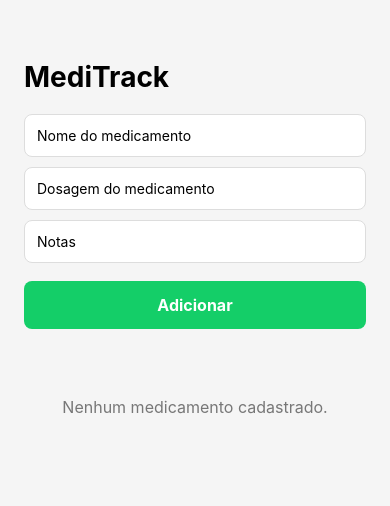
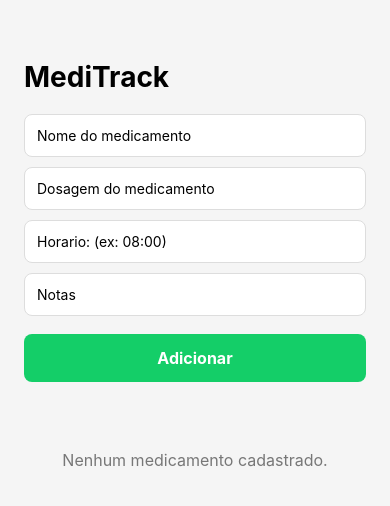
Before and after one commit to MiguelMonteiroo/medminder, a React Native app: screen / in a window 390 px wide. Shown: the top 506 px of the page. Built offline with nearby package versions, Linux system fonts and the light colour scheme.

Commit message:
feat:  time field and fields validation

```diff
--- a/src/components/MedicationCard.tsx
+++ b/src/components/MedicationCard.tsx
@@ -1,8 +1,9 @@
-import { View, Text, Pressable, StyleSheet } from 'react-native'
+import { View, Text, Pressable, StyleSheet } from "react-native"
 
 type Props = {
     name: string;
     dosage: string;
+    time: string;
     notes?: string;
     onDelete: () => void;
 }
@@ -20,6 +21,10 @@ const styles = StyleSheet.create({
         fontWeight: "bold",
     },
     dosage: {
+        color: "#555",
+        marginTop: 4,
+    },
+    time: {
         color: "#555",
         marginTop: 4,
     },
@@ -42,12 +47,13 @@ const styles = StyleSheet.create({
     }
 })
 
-export function MedicationCard({name, dosage, notes, onDelete} : Props){
+export function MedicationCard({name, dosage, time, notes, onDelete} : Props){
     return(
         <View style={styles.card}>
             <Text style={styles.name}>{name}</Text>
-            <Text style={styles.dosage}>{dosage}</Text>
-            {notes ? <Text style={styles.notes}>{notes}</Text> : null}
+            <Text style={styles.dosage}>Dosagem: {dosage}</Text>
+            <Text style={styles.time}>Horario: {time}</Text>
+            {notes ? <Text style={styles.notes}>Notas: {notes}</Text> : null}
 
             <Pressable style={styles.deleteButton} onPress={onDelete}>
                 <Text style={styles.deleteButtonText}>Remover</Text>
--- a/src/screens/HomeScreen.tsx
+++ b/src/screens/HomeScreen.tsx
@@ -1,31 +1,73 @@
-import { View, Text, TextInput, Pressable, StyleSheet, ScrollView} from "react-native";
+import {
+  View,
+  Text,
+  TextInput,
+  Pressable,
+  StyleSheet,
+  FlatList,
+} from "react-native";
 import { useState } from "react";
 import { MedicationCard } from "../components/MedicationCard";
 import { Medication } from "../types/Medication";
 
+const timeRegex = /^([01]\d|2[0-3]):[0-5]\d$/;
+
 export function HomeScreen() {
   const [medications, setMedications] = useState<Medication[]>([]);
-
   const [name, setName] = useState("");
   const [dosage, setDosage] = useState("");
+  const [time, setTime] = useState("");
   const [notes, setNotes] = useState("");
+  const [error, setError] = useState("");
 
   function addMedication() {
-    if (!name.trim()) return;
+    if (!name.trim()){
+      setError("Informe o nome do medicamento.");
+      return;
+    }
+
+    if (!time.trim()) {
+      setError("Informe o horario do medicamento.");
+      return;
+    }
+
+     if (!timeRegex.test(time.trim())){
+      setError("Informe o horario no formato 08:00.");
+      return;
+    }
+
+
+    setError("");
 
     setMedications([
       ...medications,
       {
         id: Date.now().toString(),
-        name: name,
-        dosage: dosage || "Sem dosagem",
-        notes: notes,
+        name: name.trim(),
+        dosage: dosage.trim() || "Sem dosagem",
+        time: time.trim(),
+        notes: notes.trim(),
       },
     ]);
 
     setName("");
     setDosage("");
+    setTime("");
     setNotes("");
+  }
+
+  function handleNameChange(text: string){
+    setName(text);
+    if(error){
+      setError("");
+    }
+  }
+
+   function handleTimeChange(text: string){
+    setTime(text);
+    if(error){
+      setError("");
+    }
   }
 
   function removeMedication(id: string) {
@@ -33,13 +75,11 @@ export function HomeScreen() {
   }
 
   return (
-    <ScrollView style={styles.container}
-     contentContainerStyle={styles.content}
-     keyboardShouldPersistTaps="handled">
+    <View style={styles.container}>
       <Text style={styles.title}>MediTrack</Text>
       <TextInput
         value={name}
-        onChangeText={setName}
+        onChangeText={handleNameChange}
         placeholder="Nome do medicamento"
         style={styles.input}
       />
@@ -52,32 +92,45 @@ export function HomeScreen() {
       />
 
       <TextInput
+        value={time}
+        onChangeText={handleTimeChange}
+        placeholder="Horario: (ex: 08:00)"
+        style={styles.input}
+      />
+
+      <TextInput
         value={notes}
         onChangeText={setNotes}
         placeholder="Notas"
         style={styles.input}
       />
 
+      {error ? <Text style={styles.errorText}>{error}</Text> : null}
+
       <Pressable style={styles.addButton} onPress={addMedication}>
         <Text style={styles.addButtonText}>Adicionar</Text>
       </Pressable>
 
       <View style={styles.list}>
-        {medications.length === 0 ? (
-          <Text style={styles.emptyText}>Nenhum medicamento cadastrado.</Text>
-        ) : (
-          medications.map((medication) => (
+        <FlatList
+          data={medications}
+          keyExtractor={(item) => item.id}
+          renderItem={({ item }) => (
             <MedicationCard
-              key={medication.id}
-              name={medication.name}
-              dosage={medication.dosage}
-              notes={medication.notes}
-              onDelete={() => removeMedication(medication.id)}
+              name={item.name}
+              dosage={item.dosage}
+              time={item.time}
+              notes={item.notes}
+              onDelete={() => removeMedication(item.id)}
             />
-          ))
-        )}
+          )}
+          ListEmptyComponent={
+            <Text style={styles.emptyText}>Nenhum medicamento cadastrado.</Text>
+          }
+          contentContainerStyle={styles.listContent}
+        />
       </View>
-    </ScrollView>
+    </View>
   );
 }
 
@@ -85,12 +138,8 @@ const styles = StyleSheet.create({
   container: {
     flex: 1,
     backgroundColor: "#F5F5F5",
-  },
-    content: {
-    flexGrow: 1,
     padding: 24,
     paddingTop: 60,
-    paddingBottom: 80,
   },
   title: {
     fontSize: 28,
@@ -106,7 +155,11 @@ const styles = StyleSheet.create({
     borderRadius: 8,
   },
   list: {
+    flex: 1,
     marginTop: 20,
+  },
+  listContent: {
+    paddingBottom: 80,
   },
   addButton: {
     backgroundColor: "#14ce68",
@@ -126,4 +179,9 @@ const styles = StyleSheet.create({
     textAlign: "center",
     marginTop: 48,
   },
+  errorText: {
+    color: "#DC2626",
+    marginBottom: 10,
+    fontWeight: "500",
+  }
 });
--- a/src/types/Medication.ts
+++ b/src/types/Medication.ts
@@ -2,5 +2,6 @@ export type Medication = {
     id: string;
     name: string;
     dosage: string;
+    time: string;
     notes?: string;
 }
```
